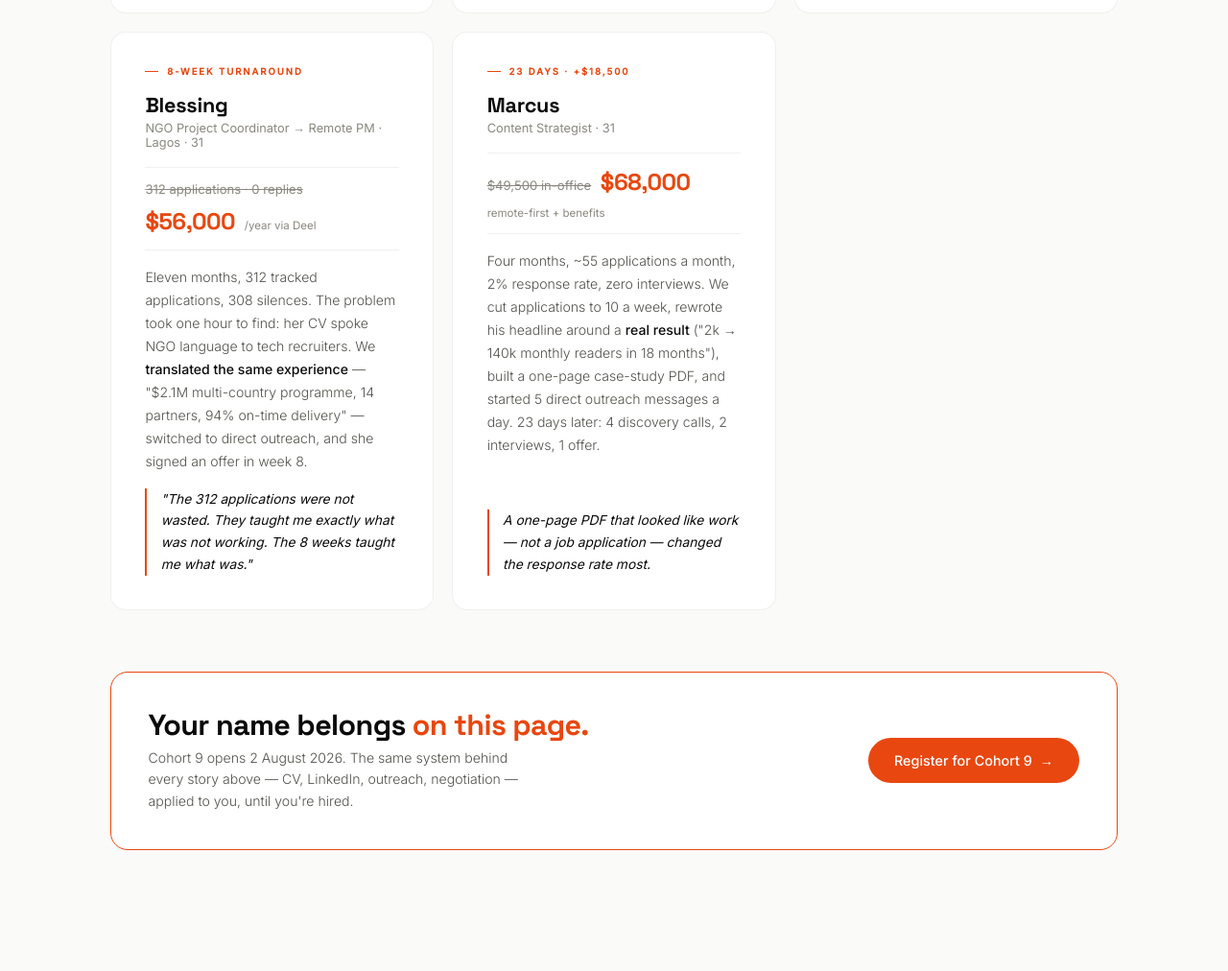
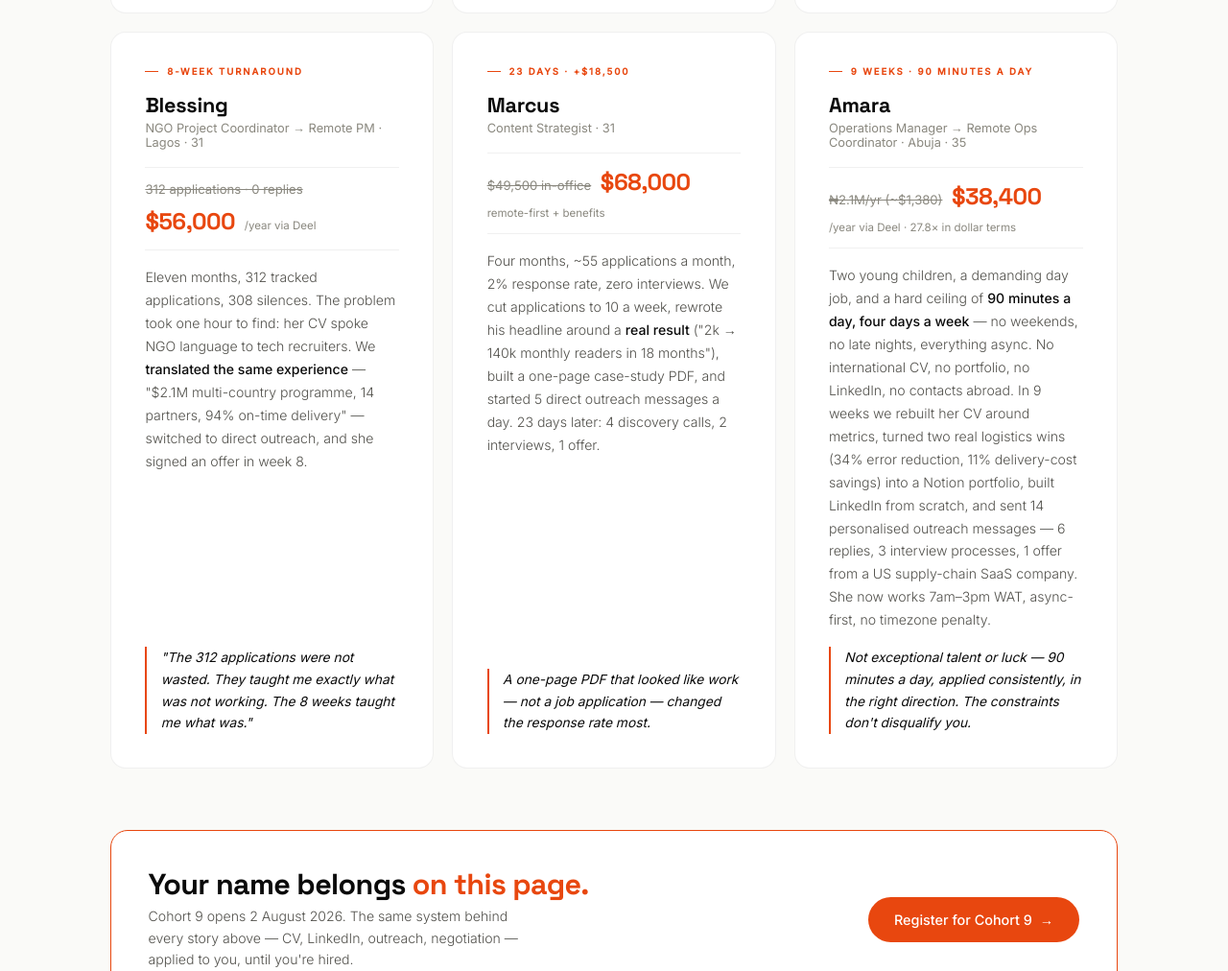
Before and after one commit to seyidev-ops/everythingremotejob.com, a plain HTML site: page testimonials.html in a window 1280 px wide. Shown: the part 1139-2151 px from the top of the page at 96% size. Drawn offline with Linux system fonts and the light colour scheme.

Commit message:
Add files via upload

```diff
--- a/erj-nav.js
+++ b/erj-nav.js
@@ -26,9 +26,8 @@
     { key: 'mastery', label: 'Mastery Training',  href: 'masterytraining/' },
     { key: 'remote',  label: 'Get a Remote Job',  href: 'howtogetaremotejob/' },
     { key: 'inner',   label: 'Inner Circle',      href: 'innercircle/' },
+    { key: 'stories', label: 'Success Stories',   href: 'testimonials.html' },
     { key: 'pricing', label: 'Register',          href: 'register.html' },
-    { key: 'stories', label: 'Success Stories',   href: 'testimonials.html' },
-    { key: 'jobs',    label: 'Private Job Board',  href: 'testimonials.html#jobboard' },
     { key: 'blog',    label: 'Blog',              href: 'blog.html' },
     { key: 'login',   label: 'Participant Login', href: 'login.html' }
   ];
--- a/sw.js
+++ b/sw.js
@@ -2,7 +2,7 @@
    EVERYTHING REMOTE JOB — SERVICE WORKER
    Cache-first for app shell, network-first for fonts
 ═══════════════════════════════════════════════════════ */
-const CACHE   = 'erj-v35';
+const CACHE   = 'erj-v36';
 const OFFLINE = '/offline.html';
 
 const SHELL = [
--- a/testimonials.html
+++ b/testimonials.html
@@ -429,6 +429,15 @@ html[data-theme="day"] .nav,html[data-theme="day"] nav{background:var(--bg)!impo
       <div class="ts-delta"><span class="ts-was">$49,500 in-office</span><span class="ts-now">$68,000</span><span class="ts-per">remote-first + benefits</span></div>
       <p class="ts-body">Four months, ~55 applications a month, 2% response rate, zero interviews. We cut applications to 10 a week, rewrote his headline around a <strong>real result</strong> ("2k → 140k monthly readers in 18 months"), built a one-page case-study PDF, and started 5 direct outreach messages a day. 23 days later: 4 discovery calls, 2 interviews, 1 offer.</p>
       <p class="ts-quote">A one-page PDF that looked like work — not a job application — changed the response rate most.</p>
+    </article>
+
+    <article class="ts-card">
+      <div class="ts-tag"><span class="mark"></span>9 Weeks · 90 Minutes a Day</div>
+      <div class="ts-name">Amara</div>
+      <div class="ts-role">Operations Manager → Remote Ops Coordinator · Abuja · 35</div>
+      <div class="ts-delta"><span class="ts-was">₦2.1M/yr (~$1,380)</span><span class="ts-now">$38,400</span><span class="ts-per">/year via Deel · 27.8× in dollar terms</span></div>
+      <p class="ts-body">Two young children, a demanding day job, and a hard ceiling of <strong>90 minutes a day, four days a week</strong> — no weekends, no late nights, everything async. No international CV, no portfolio, no LinkedIn, no contacts abroad. In 9 weeks we rebuilt her CV around metrics, turned two real logistics wins (34% error reduction, 11% delivery-cost savings) into a Notion portfolio, built LinkedIn from scratch, and sent 14 personalised outreach messages — 6 replies, 3 interview processes, 1 offer from a US supply-chain SaaS company. She now works 7am–3pm WAT, async-first, no timezone penalty.</p>
+      <p class="ts-quote">Not exceptional talent or luck — 90 minutes a day, applied consistently, in the right direction. The constraints don't disqualify you.</p>
     </article>
   </div>
 
```
